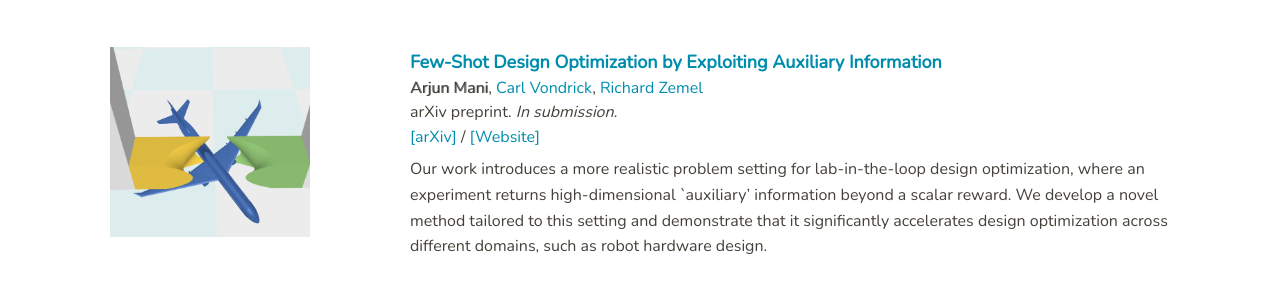
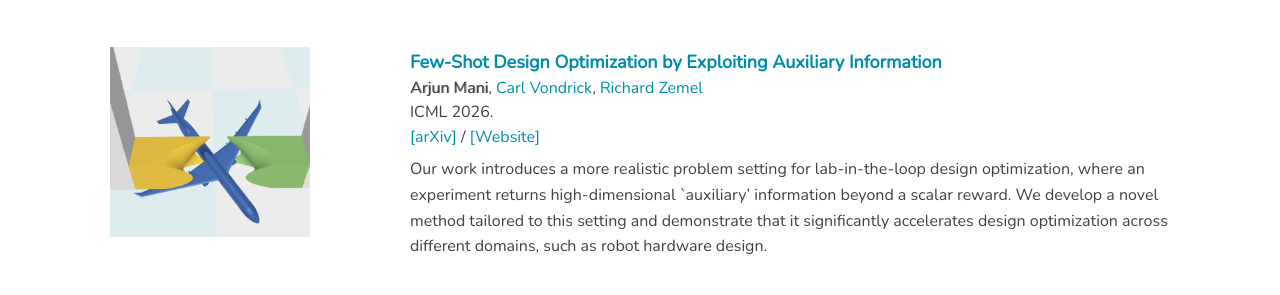
Before and after one commit to arjun-mani/arjun-mani.github.io, a Jekyll site: the page built from index.html, in a window 1280 px wide. Shown: the part 577-872 px from the top of the page. Built offline with Jekyll 4.4.1, drawn with Linux system fonts in a browser that asks for light colours.

Commit message:
updating paper info

```diff
--- a/index.html
+++ b/index.html
@@ -75,7 +75,7 @@ title: Home
 	<div class="research-desc">
 		<p style="font-size:18px;font-weight:1000"><a href="https://designopt.cs.columbia.edu/">Few-Shot Design Optimization by Exploiting Auxiliary Information</a></p>
         <p><span class="extra-bold">Arjun Mani</span>, <a href="https://www.cs.columbia.edu/~vondrick/">Carl Vondrick</a>, <a href="https://www.cs.columbia.edu/~zemel/">Richard Zemel</a></p>
-        <p>arXiv preprint. <i>In submission.</i></p>
+        <p>ICML 2026.</p>
 
         <p> <a href="https://arxiv.org/abs/2602.12112">[arXiv]</a> / <a href="https://designopt.cs.columbia.edu/">[Website]</a> </p><br>
         <p> Our work introduces a more realistic problem setting for lab-in-the-loop design optimization, where an experiment returns high-dimensional `auxiliary’ information beyond a scalar reward. We develop a novel method tailored to this setting and demonstrate that it significantly accelerates design optimization across different domains, such as robot hardware design.</p>
```
